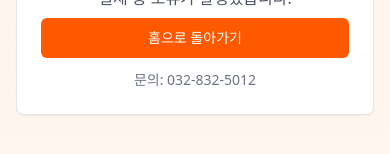
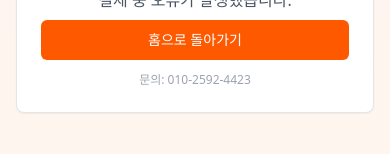
Before and after one commit to sandy4423/oltte_lunar, a Next.js app: page /order/fail in a window 390 px wide. Shown: the part 448-602 px from the top of the page. Built offline with nearby package versions, Linux system fonts and the light colour scheme.

Commit message:
chore: update contact phone number and reduce visibility

```diff
--- a/src/app/order/complete/page.tsx
+++ b/src/app/order/complete/page.tsx
@@ -146,7 +146,7 @@ export default function OrderCompletePage() {
         {/* 안내 */}
         <div className="text-center text-sm text-gray-500 space-y-1">
           <p>입금 확인 시 자동으로 확정 문자가 발송됩니다.</p>
-          <p>문의: 032-832-5012</p>
+          <p className="text-xs text-gray-400">문의: 010-2592-4423</p>
         </div>
       </div>
 
--- a/src/app/order/fail/page.tsx
+++ b/src/app/order/fail/page.tsx
@@ -59,8 +59,8 @@ export default function PaymentFailPage() {
               {actualOrderId ? '주문 페이지로 돌아가기' : '홈으로 돌아가기'}
             </Button>
 
-            <p className="text-sm text-gray-500">
-              문의: 032-832-5012
+            <p className="text-xs text-gray-400">
+              문의: 010-2592-4423
             </p>
           </div>
         </CardContent>
--- a/src/app/privacy/page.tsx
+++ b/src/app/privacy/page.tsx
@@ -125,11 +125,11 @@ export default function PrivacyPage() {
               이용자의 불만처리 및 피해구제를 위하여 아래와 같이 개인정보 보호책임자를
               지정하고 있습니다.
             </p>
-            <div className="mt-3 p-4 bg-gray-50 rounded-lg">
+            <div className="mt-3 p-4 bg-gray-50 rounded-lg text-sm">
               <p><strong>개인정보 보호책임자</strong></p>
               <p>성명: 성하경</p>
               <p>직책: 대표</p>
-              <p>연락처: 032-832-5012</p>
+              <p className="text-xs text-gray-500">연락처: 010-2592-4423</p>
               <p>이메일: info@olttefood.com</p>
             </div>
           </section>
--- a/src/app/refund/page.tsx
+++ b/src/app/refund/page.tsx
@@ -121,9 +121,9 @@ export default function RefundPage() {
 
           <section>
             <h2 className="text-lg font-bold text-gray-900 mb-3">6. 고객센터 안내</h2>
-            <div className="p-4 bg-gray-100 rounded-lg">
+            <div className="p-4 bg-gray-100 rounded-lg text-sm">
               <p className="font-bold mb-2">📞 환불 관련 문의</p>
-              <p>전화: 032-832-5012</p>
+              <p className="text-xs text-gray-500">전화: 010-2592-4423</p>
               <p>이메일: info@olttefood.com</p>
               <p>운영시간: 평일 09:00 - 18:00</p>
             </div>
--- a/src/components/Footer.tsx
+++ b/src/components/Footer.tsx
@@ -13,7 +13,7 @@ export function Footer() {
           인천광역시 연수구 랜드마크로 113 e편한세상송도 후문상가 제114호 일부호
         </p>
         <p>
-          032-832-5012 | info@olttefood.com | 평일 09:00-18:00
+          010-2592-4423 | info@olttefood.com | 평일 09:00-18:00
         </p>
         <p className="space-x-2">
           <a href="/terms" className="hover:text-brand hover:underline">이용약관</a>
```
